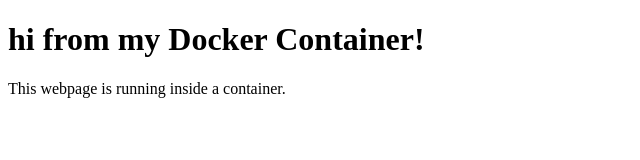
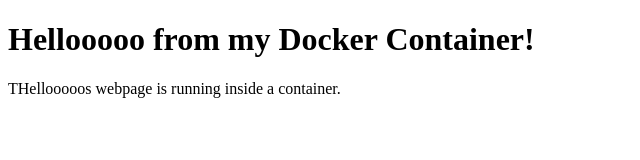
Before and after one commit to codelijah/docker-webapp, a plain HTML site: page index.html in a window 1280 px wide. Shown: the whole page, without its empty margins (0-640 px from the left). Drawn offline with Linux system fonts and the light colour scheme.

Commit message:
Update homepage text

```diff
--- a/index.html
+++ b/index.html
@@ -2,7 +2,7 @@
 <html>
 <head><title>My Docker Site</title></head>
 <body>
-<h1>hi from my Docker Container!</h1>
-<p>This webpage is running inside a container.</p>
+<h1>Hellooooo from my Docker Container!</h1>
+<p>THellooooos webpage is running inside a container.</p>
 </body>
 </html>
```
